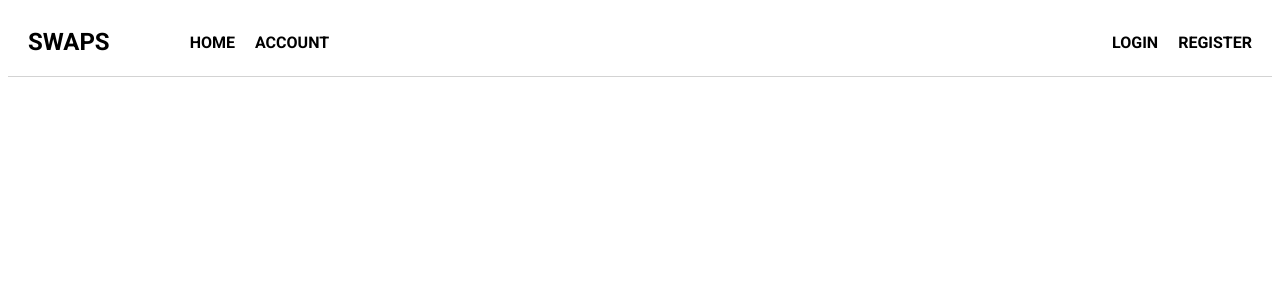
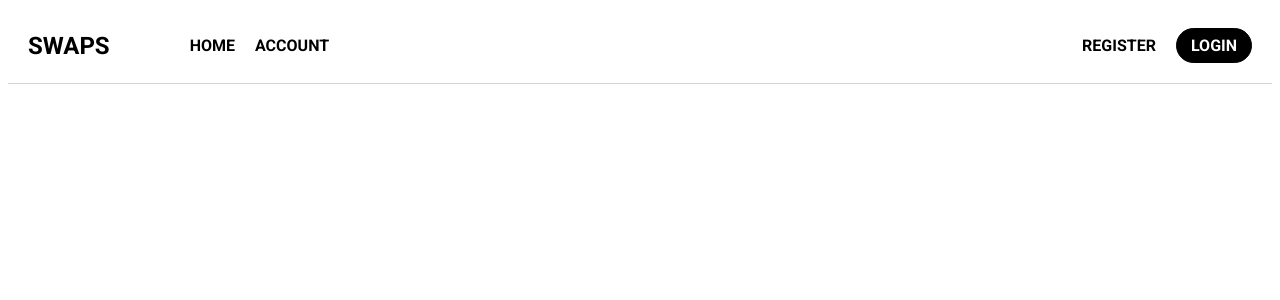
Before and after one commit to latham91/swaps-fe, a React (Vite) app: page / in a window 1280 px wide. Shown: the top 300 px of the page. Built offline with nearby package versions, Linux system fonts and the light colour scheme.

Commit message:
enhancement: FE1 created logged in navbar state

```diff
--- a/src/components/Navbar.jsx
+++ b/src/components/Navbar.jsx
@@ -1,12 +1,17 @@
 import "../styles/Navbar.css";
 import { Link } from "react-router-dom";
+import { useState } from "react";
+import { UserRound } from "lucide-react";
 
 export default function Navbar() {
+  const [loggedIn, setLoggedIn] = useState(false);
   return (
     <header>
       <nav>
         <div className="nav-left">
-          <div className="brand-logo">Swaps</div>
+          <Link className="brand-logo" to="/">
+            Swaps
+          </Link>
           <div className="nav-links-left">
             <Link to="/">Home</Link>
             <Link to="/about">Account</Link>
@@ -14,8 +19,21 @@ export default function Navbar() {
         </div>
         <div className="nav-right">
           <div className="nav-links-right">
-            <Link to="/login">Login</Link>
-            <Link to="/register">Register</Link>
+            {loggedIn ? (
+              <>
+                <Link to="/account">
+                  <UserRound />
+                </Link>
+                <button>Logout</button>
+              </>
+            ) : (
+              <>
+                <Link to="/register">Register</Link>
+                <Link className="login-link" to="/login">
+                  Login
+                </Link>
+              </>
+            )}
           </div>
         </div>
       </nav>
--- a/src/styles/Navbar.css
+++ b/src/styles/Navbar.css
@@ -41,3 +41,41 @@ nav {
   align-items: center;
   gap: 20px;
 }
+
+.login-link {
+  background-color: black;
+  color: white;
+  padding: 7px 14px;
+  border: 1px solid black;
+  border-radius: 25px;
+  outline: none;
+  cursor: pointer;
+  font-weight: bold;
+  text-transform: uppercase;
+  font-size: 1rem;
+  &:hover {
+    background: none;
+    color: black;
+  }
+}
+
+nav button {
+  background-color: black;
+  color: white;
+  padding: 7px 14px;
+  border: 1px solid black;
+  border-radius: 25px;
+  outline: none;
+  cursor: pointer;
+  font-weight: bold;
+  text-transform: uppercase;
+  font-size: 1rem;
+  &:hover {
+    background: none;
+    color: black;
+  }
+}
+
+.brand-logo:hover {
+  color: black;
+}
```
